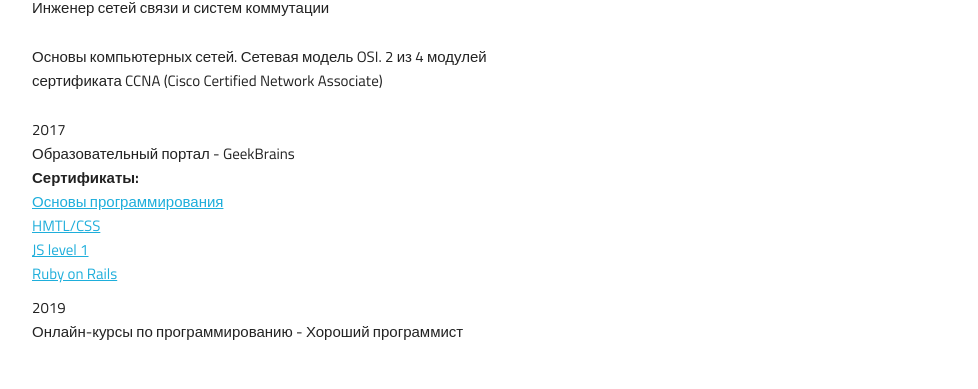
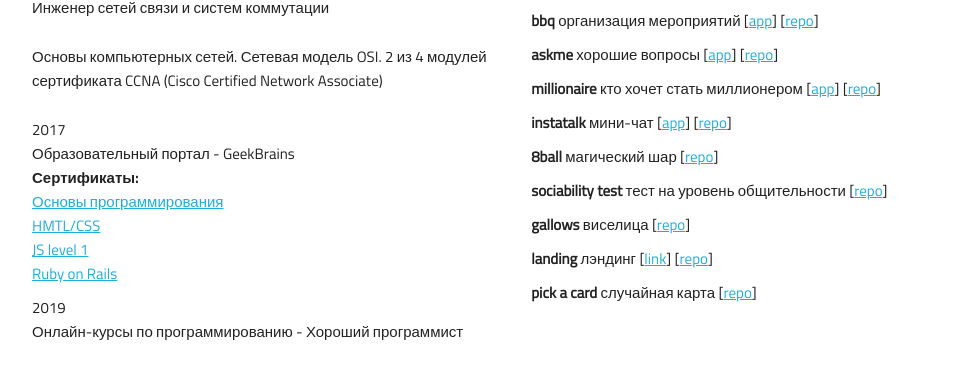
Before and after one commit to preql/cv, a plain HTML site: page index.html in a window 1280 px wide. Shown: the part 750-1139 px from the top of the page, without its empty margins (128-1106 px from the left). Drawn offline with Linux system fonts and the light colour scheme.

Commit message:
add projects links

```diff
--- a/index.html
+++ b/index.html
@@ -79,6 +79,19 @@
       <p>Занимаюсь настройкой,&nbsp проверкой и ремонтом цифровых и аналоговых
         изделий радиоэлектронной промышленности,&nbsp провожу им климатические и
         механические испытания.</p>
+
+      <h4>Проекты</h4>
+        <ul>
+          <li><b>bbq</b> организация мероприятий [<a href="https://bbqforall.herokuapp.com/">app</a>] [<a href="https://github.com/preql/bbq">repo</a>]</li>
+          <li><b>askme</b> хорошие вопросы [<a href="https://sprask.herokuapp.com/">app</a>] [<a href="https://github.com/preql/askme">repo</a>]</li>
+          <li><b>millionaire</b> кто хочет стать миллионером [<a href="https://cashonlive.herokuapp.com/">app</a>] [<a href="https://github.com/preql/millionaire">repo</a>]</li>
+          <li><b>instatalk</b> мини-чат [<a href="https://instagotalk.herokuapp.com/">app</a>] [<a href="https://github.com/preql/instatalk">repo</a>]</li>
+          <li><b>8ball</b> магический шар [<a href="https://github.com/preql/8ball">repo</a>]</li>
+          <li><b>sociability test</b> тест на уровень общительности [<a href="https://github.com/preql/sociability_test_v2">repo</a>]</li>
+          <li><b>gallows</b> виселица [<a href="https://github.com/preql/gallows">repo</a>]</li>
+          <li><b>landing</b> лэндинг [<a href="https://preql.github.io/landing/">link</a>] [<a href="https://github.com/preql/landing">repo</a>]</li>
+          <li><b>pick a card</b> случайная карта [<a href="https://github.com/preql/pick_a_card">repo</a>]</li>
+        </ul>
     </div>
   </div>
 </div>
```
